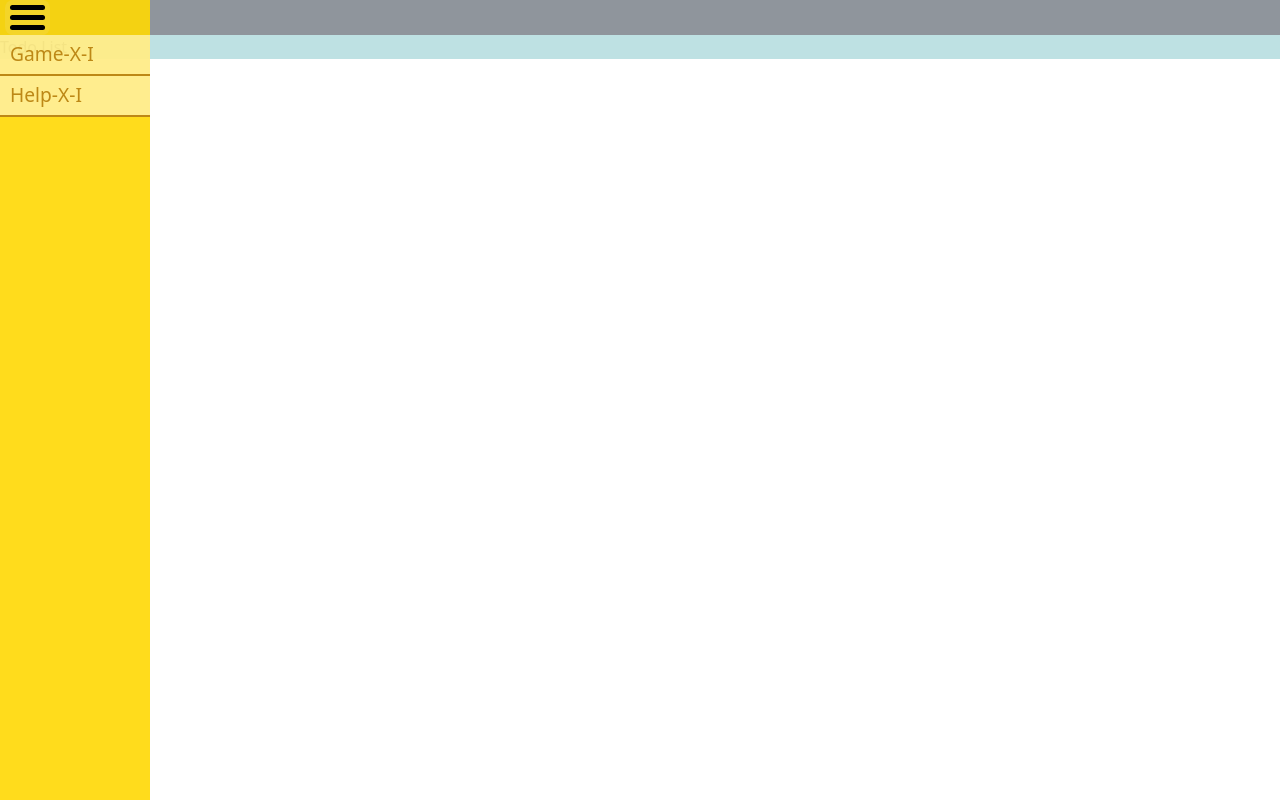
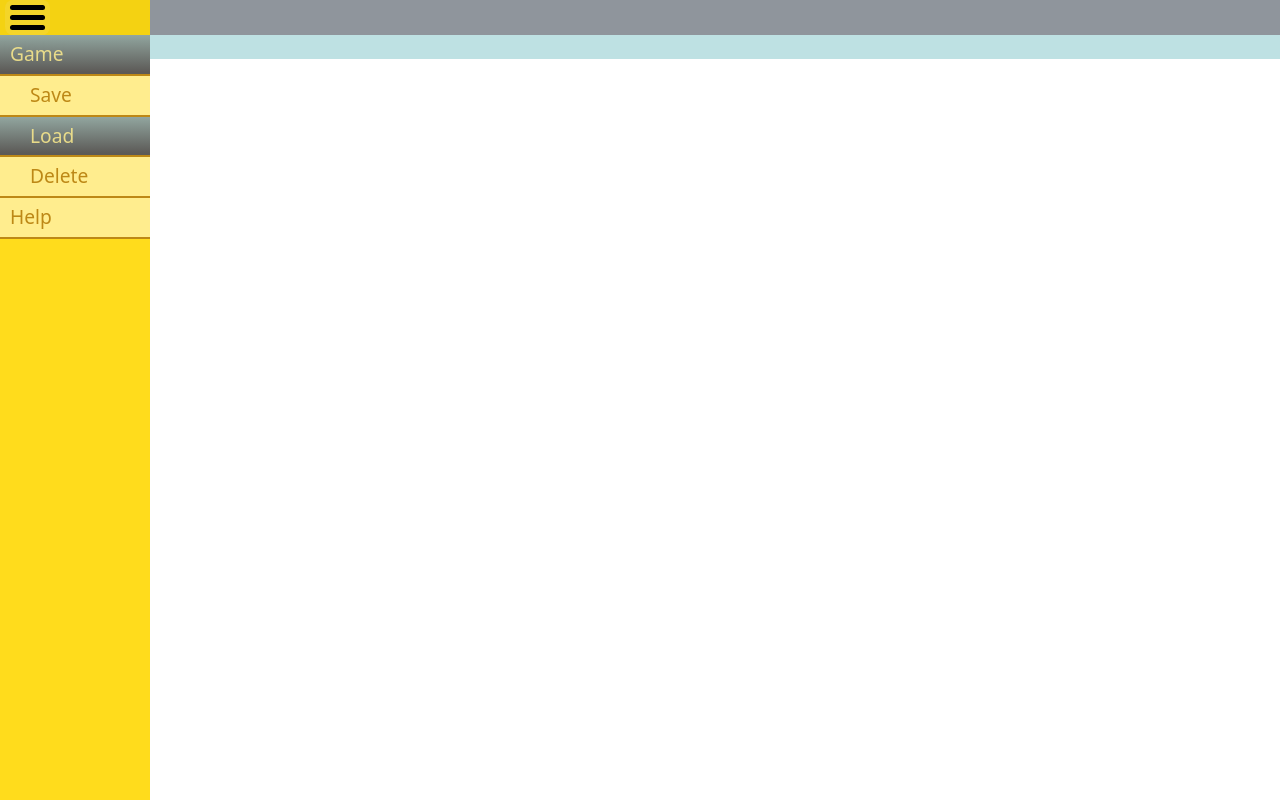
Before and after one commit to RDayalMunda/uzu, a React (Create React App) app in the folder client/: page / in a window 1280 px wide. Built offline with nearby package versions, Linux system fonts and the light colour scheme.

Commit message:
sidemenu setup

```diff
--- a/client/public/assets/css/custom.css
+++ b/client/public/assets/css/custom.css
@@ -46,17 +46,19 @@ div.burger .burger-bar{
 }
 .menubar .menu-item span{
     margin-left: 10px;
-}.menubar .menu-item.menu-sub-item span{
-    margin-left: 20px;
+}.menubar .menu-sub-item span{
+    margin-left: 30px;
 }
 .menubar .menu-item.active{
-    background-color: rgba(255, 248, 210, 0.6)
+    color: rgba(245, 229, 140, 0.9);
+    background: linear-gradient(0deg, rgb(92, 90, 87) 5%, rgba(134, 158, 161, 0.9) 100%);
 }
 .menubar .menu-item:not(.active):hover {
-    background-color: rgb(255, 255, 255, 0.6);
+    background-color: rgba(255, 248, 210, 0.7);
     color: rgba(124, 108, 14, 0.9);
     transition: 500ms;
-}.menubar .menu-item.active:hover{
+}
+.menubar .menu-item.active:hover{
     background-color: rgba(255, 247, 203, 0.9)
 }
 
--- a/client/src/App.js
+++ b/client/src/App.js
@@ -22,9 +22,10 @@ function App() {
             if (menuId==sidemenu.id && submenu.id==submenuId){
               submenu[attr] = true
               sidemenu['expaned'] = true
-              sidemenu[attr] = true
+              // sidemenu[attr] = true
             }else{
               submenu[attr] = false
+              sidemenu[attr] = false
             }
           }
         }
--- a/client/src/components/layout/sidebar.js
+++ b/client/src/components/layout/sidebar.js
@@ -22,8 +22,8 @@ export default function Sidebar({sidebarData,toggleSidebarState, setMenuActive})
               <div key={'menuItem_'+m} >
                 <div
                   onClick={ ()=>onClickSidemenu(menuItem.id, null, menuItem?.submenu?.length?'expanded':'isActive', true) }
-                  className='cursor-pointer menu-item'>
-                    <span>{menuItem.title}-{menuItem.expanded?"E":"X"}-{menuItem.isActive?"A":"I"}</span>
+                  className={'cursor-pointer menu-item '+(menuItem.isActive?'active':'')}>
+                    <span>{menuItem.title}</span>
                 </div>
 
                 {
@@ -31,8 +31,8 @@ export default function Sidebar({sidebarData,toggleSidebarState, setMenuActive})
                     <div
                       key={'submenu_'+s}
                       onClick={()=>onClickSidemenu( menuItem.id, subMenu.id, 'isActive' , true )}
-                      className='cursor-pointer menu-item menu-sub-item'>
-                      <span>{subMenu.title}-{ subMenu.isActive?"A":"I" }</span>
+                      className={'cursor-pointer menu-item menu-sub-item '+(subMenu.isActive?'active':'')}>
+                      <span>{subMenu.title}</span>
                     </div>
                   )  ) :""
                 }
--- a/client/src/helper/constants.js
+++ b/client/src/helper/constants.js
@@ -4,13 +4,13 @@ const sidemenuData = {
         {
             id: 0,
             title: "Game",
-            isActive: false,
+            isActive: true,
             submenu:[
                 { id: 0, title: "Save", isActive: false },
-                { id: 1, title: "Load", isActive: false },
+                { id: 1, title: "Load", isActive: true },
                 { id: 2, title: "Delete", isActive: false }
             ],
-            expanded: false,
+            expanded: true,
         },
         {
             id: 1,
```
